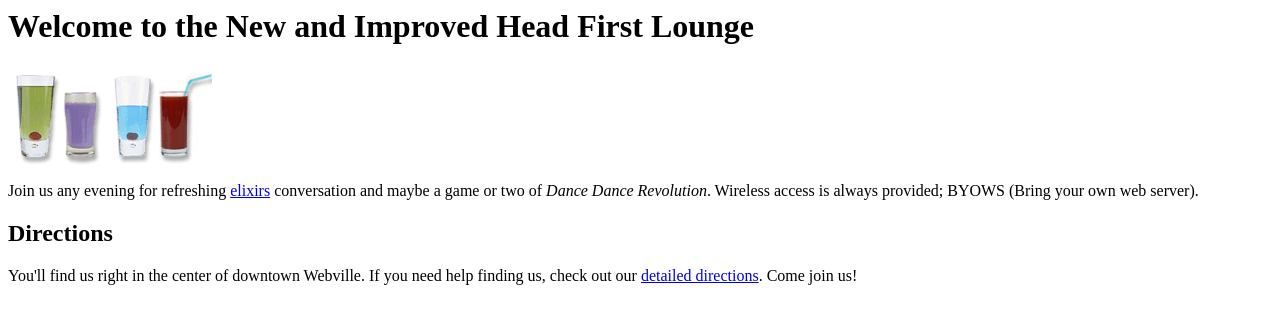
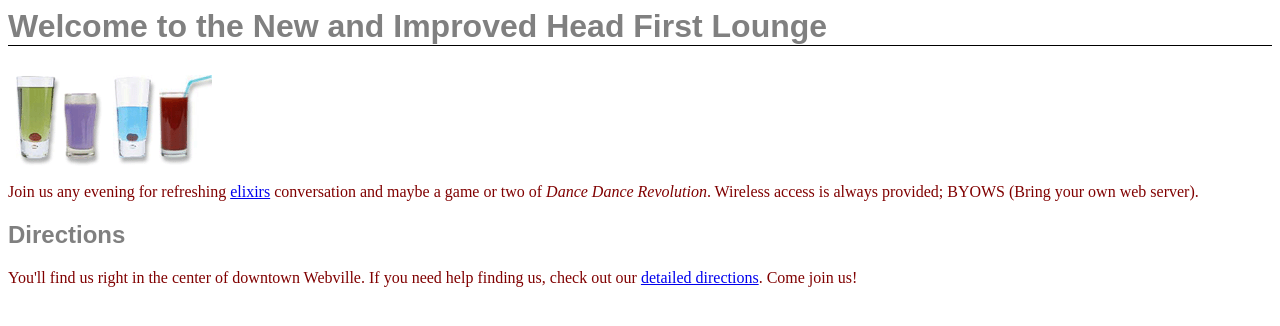
Before and after one commit to Guchenkai/fangzhan, a plain HTML site: page lounge/lounge.html in a window 1280 px wide. Drawn offline with Linux system fonts and the light colour scheme; files whose address does not match are found by name.

Commit message:
lounge.css

```diff
--- /dev/null
+++ b/lounge/lounge.css
@@ -0,0 +1,13 @@
+p {
+  color: maroon;
+}
+h1, h2 {
+font-family: sans-serif;
+color: gray;
+}
+h1 {
+  border-bottom: 1px solid black;
+}
+p {
+color: maroon;
+}
--- a/lounge/lounge.html
+++ b/lounge/lounge.html
@@ -1,6 +1,7 @@
 <html>
   <head>
     <title>Head First Lounge</title>
+    <link type="text/css" rel="stylesheet" href="lounge.css">
   </head>
   <body>
     <h1>Welcome to the New and Improved Head First Lounge</h1>
```
